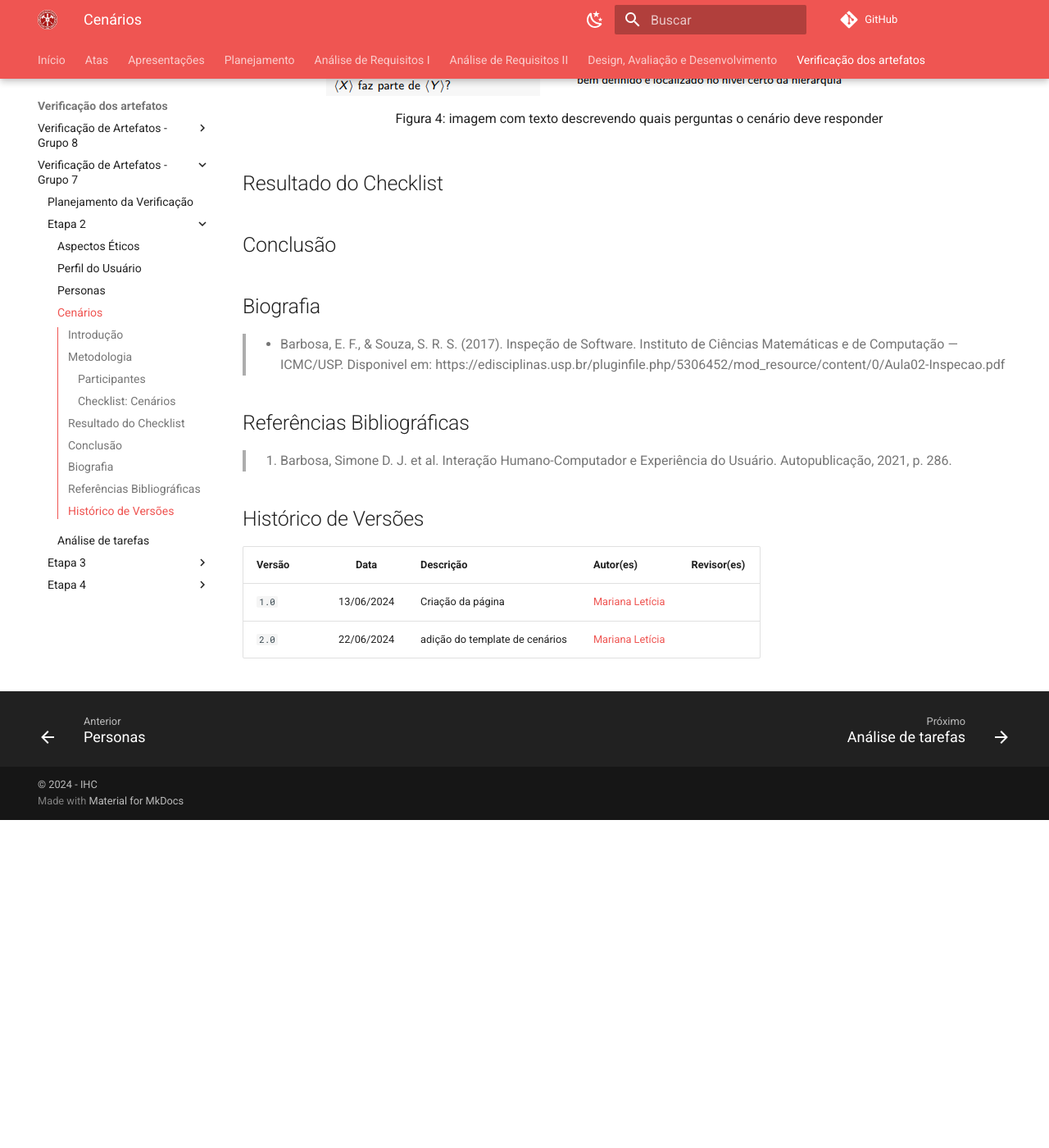
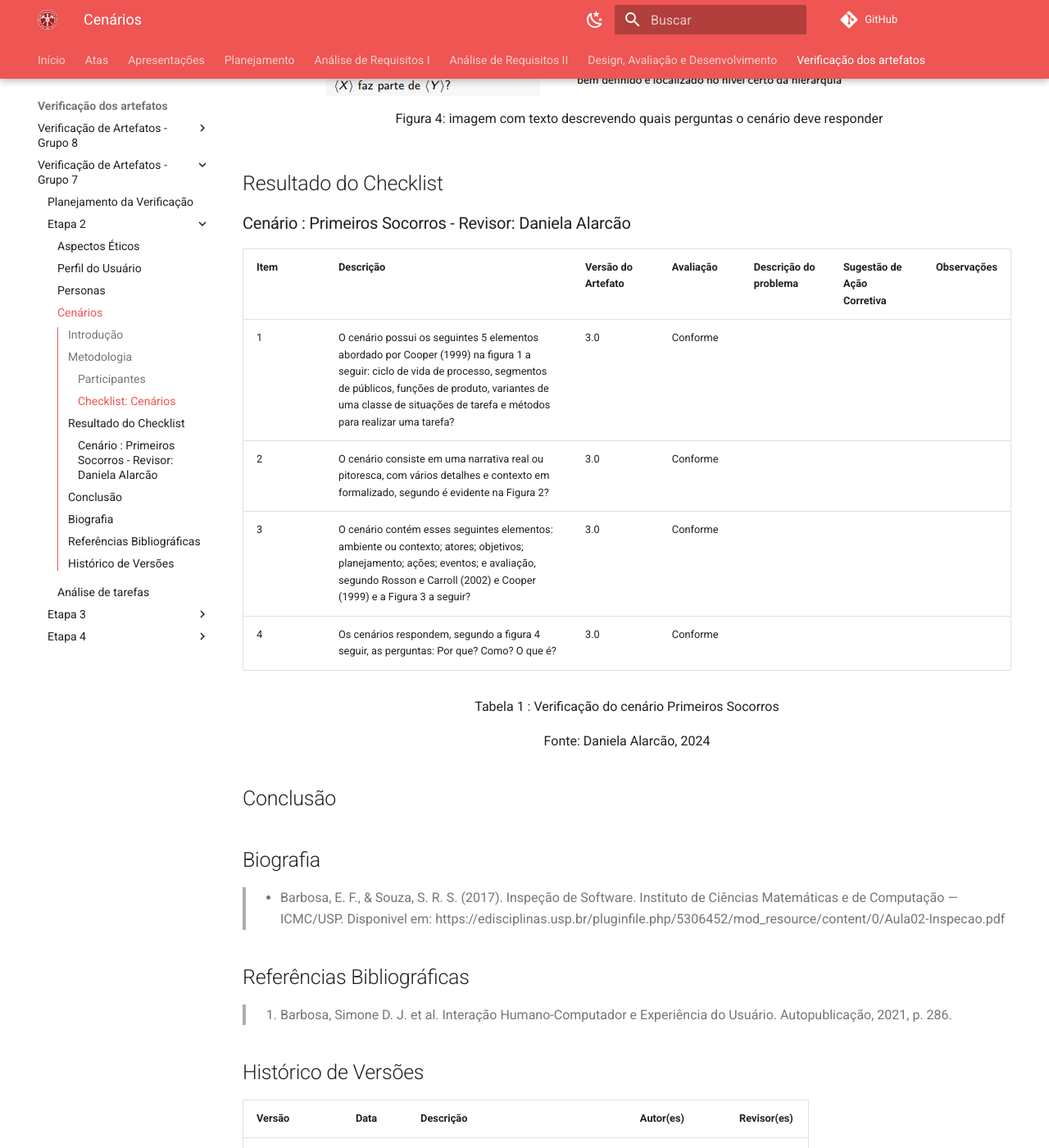
Before and after one commit to Interacao-Humano-Computador/2024.1-CBMERJ, an MkDocs documentation site: the page built from docs/verificacao_artefatos/verificacao_nosso_grupo/etapa_2/cenarios.md, in a window 1280 px wide and 1400 px high, scrolled down 2499 px. Shown: the whole window at 82% size. Built offline with MkDocs 1.6.1 and Material for MkDocs 9.7.7, drawn with Linux system fonts in a browser that asks for light colours; comment, search, counter and statistics services are not loaded; before the commit the page ends 3499 px from its top, so only the background shows below that; some of the changed text lies outside the part shown.

Commit message:
Verificação do cenário

```diff
--- a/docs/verificacao_artefatos/verificacao_nosso_grupo/etapa_2/cenarios.md
+++ b/docs/verificacao_artefatos/verificacao_nosso_grupo/etapa_2/cenarios.md
@@ -128,20 +128,18 @@ A **avaliadora** responsável por desenvolver a lista de verificação da etapa
     <p style="text-align: center">Figura 5: (COLOCAR LEGENDA AQUI)</p> -->
 
 ## Resultado do Checklist
- <!-- template de VERIFICAÇÃO -->
 
-<!-- ### Cenário : (COLOCAR O NOME DO CENÁRIO AQUI) - Revisor: C(OLOCAR NOME DO REVISOR AQUI)
+### Cenário : Primeiros Socorros - Revisor: Daniela Alarcão
 | Item | Descrição      | Versão do Artefato | Avaliação      | Descrição do problema | Sugestão de Ação Corretiva | Observações |
 | ---- | -------------- | ------------------ | -------------- | --------------------- | -------------------------- | ----------- |
-|  1   | (COLOCAR DECRIÇÃO DO ITEM 1 AQUI) | (COLOCAR SE ESTÁ CONFORME OU NÃO CONFORME) |  | |
-|  2   | (COLOCAR DECRIÇÃO DO ITEM 2 AQUI) | (COLOCAR VERSÃO AQUI) | (COLOCAR SE ESTÁ CONFORME OU NÃO CONFORME)|  |   |  |
-|  3   | (COLOCAR DECRIÇÃO DO ITEM 3 AQUI) | (COLOCAR VERSÃO AQUI)| (COLOCAR SE ESTÁ CONFORME OU NÃO CONFORME) | |  |
-|  4   | (COLOCAR DECRIÇÃO DO ITEM 4 AQUI) | (COLOCAR VERSÃO AQUI) | (COLOCAR SE ESTÁ CONFORME OU NÃO CONFORME)  | | | |
-|  5   | (COLOCAR DECRIÇÃO DO ITEM 5 AQUI) | (COLOCAR VERSÃO AQUI)| (COLOCAR SE ESTÁ CONFORME OU NÃO CONFORME)  | | |  |
-<p style="text-align: center">Tabela (COLQUE O NUMERO DA TABELA AQUI): (COLOQUE O TÍTULO DA TABELA AQUI)</p>
-<p style="text-align: center">Fonte: (COLOQUE SEU NOME AQUI), 2024</p>
+|  1   | O cenário possui os seguintes 5 elementos abordado por Cooper (1999) na figura 1 a seguir: ciclo de vida de processo, segmentos de públicos, funções de produto, variantes de uma classe de situações de tarefa e métodos para realizar uma tarefa? | 3.0 | Conforme | |
+|  2   | O cenário consiste em uma narrativa real ou pitoresca, com vários detalhes e contexto em formalizado, segundo é evidente na Figura 2? | 3.0 | Conforme |  |   |  |
+|  3   |  O cenário contém esses seguintes elementos: ambiente ou contexto; atores; objetivos; planejamento; ações; eventos; e avaliação, segundo Rosson e Carroll (2002) e Cooper (1999) e a Figura 3 a seguir? | 3.0 | Conforme | |  |
+|  4   |  Os cenários respondem, segundo a figura 4 seguir, as perguntas: Por que? Como? O que é? | 3.0 | Conforme  | | | |
+<p style="text-align: center">Tabela 1 : Verificação do cenário Primeiros Socorros</p>
+<p style="text-align: center">Fonte: Daniela Alarcão, 2024</p>
 
-<iframe width="560" height="315"
+<!--<iframe width="560" height="315"
 src="(COLOQUE O LINK EMBED AQUI)"
 title="YouTube video player" frameborder="0" allow="accelerometer; autoplay; clipboard-write; encrypted-media; gyroscope; picture-in-picture; web-share" referrerpolicy="strict-origin-when-cross-origin" allowfullscreen></iframe>
 
@@ -162,3 +160,4 @@ title="YouTube video player" frameborder="0" allow="accelerometer; autoplay; cli
 | ------ | :--------: | ----------------------------------------- | ----------------------------------------------- | ---------------------------------------------- |
 | `1.0`   | 13/06/2024 | Criação da página                         | [Mariana Letícia](https://github.com/Marianannn) |   |
 | `2.0`   | 22/06/2024 | adição do template de cenários                         | [Mariana Letícia](https://github.com/Marianannn) |   |
+| `3.0`   | 26/06/2024 | verificação do cenário primeiros socorros | [Daniela Alarcão](https://github.com/danialarcao) |   |
```
